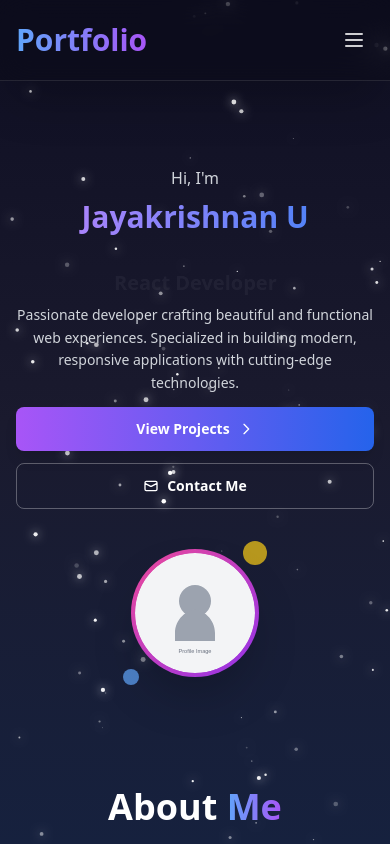
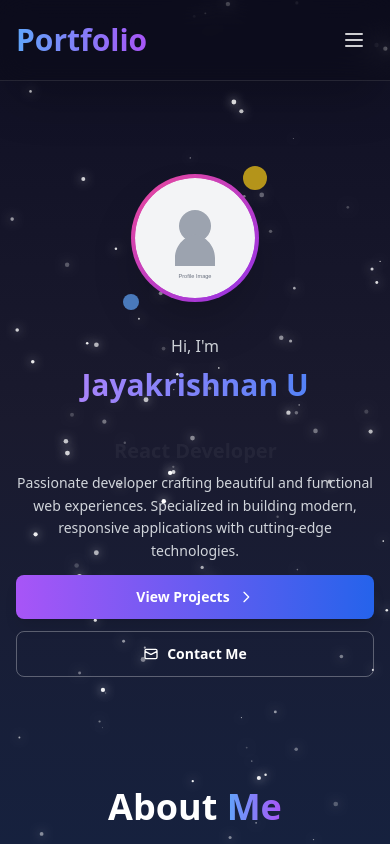
Before and after one commit to jayakrishnan321/portfolio-jk, a React (Create React App) app: page / in a window 390 px wide. Shown: the top 844 px of the page. Built offline with nearby package versions, Linux system fonts and the light colour scheme.

Commit message:
changed the position of the profile picture

```diff
--- a/src/components/Hero.js
+++ b/src/components/Hero.js
@@ -7,7 +7,7 @@ const Hero = () => {
       <div className="max-w-7xl mx-auto w-full">
         <div className="grid grid-cols-1 lg:grid-cols-2 gap-6 sm:gap-8 lg:gap-12 items-center">
           {/* Left Section - Text Content */}
-          <div className="text-white space-y-3 sm:space-y-4 lg:space-y-6 text-center lg:text-left order-1">
+          <div className="text-white space-y-3 sm:space-y-4 lg:space-y-6 text-center lg:text-left order-2 lg:order-1">
             <div className="space-y-2 sm:space-y-3">
               <p className="text-base sm:text-lg md:text-xl text-gray-300 font-medium pt-2 sm:pt-0">
                 Hi, I'm
@@ -43,7 +43,7 @@ const Hero = () => {
           </div>
 
           {/* Right Section - Profile Image */}
-          <div className="flex justify-center lg:justify-end mt-4 sm:mt-6 lg:mt-0 order-2">
+          <div className="flex justify-center lg:justify-end mt-4 sm:mt-6 lg:mt-0 order-1 lg:order-2">
             <div className="relative">
               <div className="w-32 h-32 sm:w-40 sm:h-40 md:w-48 md:h-48 lg:w-80 lg:h-80 rounded-full bg-gradient-to-br from-pink-500 to-purple-600 flex items-center justify-center shadow-2xl p-1">
                 <div className="w-full h-full rounded-full overflow-hidden">
```
